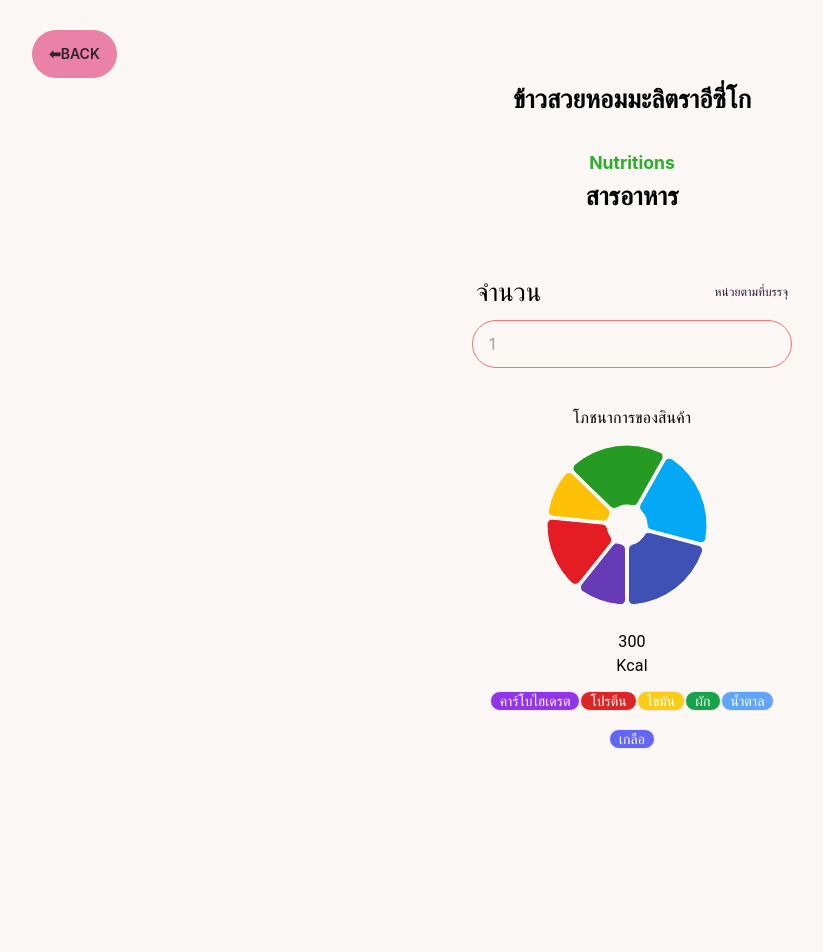
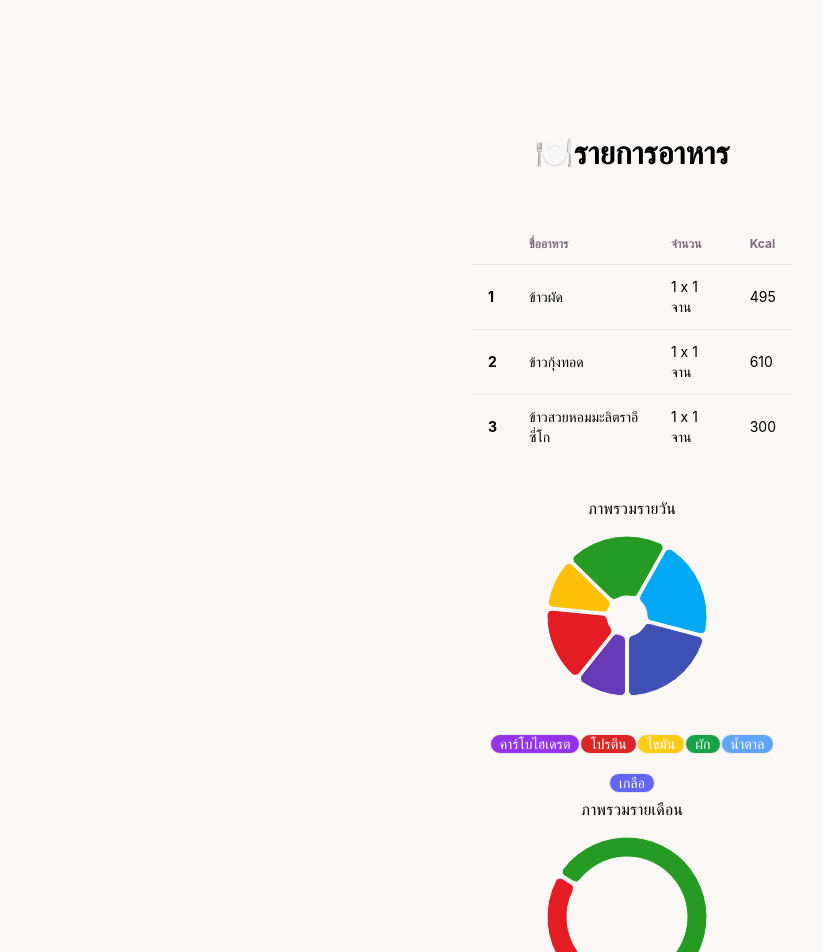
Before and after one commit to lucalugie/CaloCheck-Hackathon, a React (Create React App) app in the folder frontend/: page / in a window 1280 px wide. Shown: the top 952 px of the page, without its empty margins (8-831 px from the left). Before the commit the page ends 805 px from the top, so only its background shows below. Built offline with nearby package versions, Linux system fonts and the light colour scheme.

Commit message:
Datastatus
Datastatus

```diff
--- a/frontend/src/App.js
+++ b/frontend/src/App.js
@@ -4,13 +4,15 @@
 // import Addfood from "./components/Addfood";
 // import Cookfood from "./components/Cookfood";
 // import Buyfood from "./components/Buyfood";
-import Pastfood from "./components/Pastfood";
+// import Pastfood from "./components/Pastfood";
 // import PieColor from "./components/Piedayly";
 // import TodayFood from "./components/TodayFood";
+// import PieAll from "./components/Pieall";
+import Datastatus from "./components/Datastatus";
 function App() {
   return (
     <>
-      <Pastfood/>
+      <Datastatus/>
     </>
   );
 }
--- /dev/null
+++ b/frontend/src/components/Datastatus.js
@@ -0,0 +1,77 @@
+import React from "react";
+import styled from "styled-components";
+import PieAll from "./Pieall";
+
+const Datastatus = ({ className }) => (
+  <div className={className}>
+  <div className="data">
+  <div className="form-control w-full max-w-xs">
+  <div className="overflow-x-auto">
+  <div className="Text">
+      <h1>
+        <b>🍽️รายการอาหาร</b>
+        <br/>
+      </h1>
+    </div>
+  <table className="table">
+    {/* head */}
+    <thead>
+      <tr>
+        <th></th>
+        <th>ชื่ออาหาร</th>
+        <th>จำนวน</th>
+        <th>Kcal</th>
+      </tr>
+    </thead>
+    <tbody>
+      {/* row 1 */}
+      <tr>
+        <th>1</th>
+        <td>ข้าวผัด</td>
+        <td>1 x 1 จาน </td>
+        <td>495</td>
+      </tr>
+      {/* row 2 */}
+      <tr>
+        <th>2</th>
+        <td>ข้าวกุ้งทอด</td>
+        <td>1 x 1 จาน </td>
+        <td>610</td>
+      </tr>
+      {/* row 3 */}
+      <tr>
+        <th>3</th>
+        <td>ข้าวสวยหอมมะลิตราอีซี่โก</td>
+        <td>1 x 1 จาน</td>
+        <td>300</td>
+      </tr>
+    </tbody>
+  </table>
+  <br/>
+</div>
+  <PieAll/>
+  </div>
+  </div>
+  </div>
+
+);
+export default styled(Datastatus)`
+.data {
+  font-size: calc(60% + 2vmin);
+  padding: 50px;
+  color: black;
+  display: flex;
+  flex-direction: column;
+  align-items: center;
+  justify-content: center;
+}
+.Text h1 {
+  font-size: calc(60% + 2vmin);
+  color: black;
+  display: flex;
+  flex-direction: column;
+  align-items: center;
+  justify-content: center;
+  margin-top: 5rem;
+}
+`;
--- /dev/null
+++ b/frontend/src/components/Pieall.js
@@ -0,0 +1,72 @@
+import * as React from "react";
+import Box from "@mui/material/Box";
+import Stack from "@mui/material/Stack";
+import Typography from "@mui/material/Typography";
+import { PieChart } from "@mui/x-charts/PieChart";
+
+const pieParams = { height: 200, margin: { right: 5 } };
+
+export default function PieAll() {
+  return (
+    <Stack direction="row" width="100%" textAlign="center" spacing={2}>
+      <Box flexGrow={1}>
+        <Typography>ภาพรวมรายวัน </Typography>
+        <PieChart
+          series={[
+            {
+              data: [
+                { value: 10, color: "#673ab7" },
+                { value: 15, color: "#e51c23" },
+                { value: 10, color: "#ffc107" },
+                { value: 20, color: "#259b24" },
+                { value: 20, color: "#03a9f4" },
+                { value: 20, color: "#3f51b5" },
+              ],
+
+              innerRadius: 20, //ช่องว่าง ตรงกลาง/ระหว่างส่วน วงใน
+              outerRadius: 80, //ช่องว่าง ตรงกลาง/ระหว่างส่วน วงนอก
+              paddingAngle: 2, //ส่วน เพิ่มหมุนขวา / หมุนซ้าย
+              cornerRadius: 5, //มุมของวงกลม
+              startAngle: -180, //ส่วน เพิ่มหมุนขวา / ลบหมุนซ้าย *ส่วนขวาอยู่ที่เดิม
+              endAngle: 180, //ส่วน เพิ่มหมุนขวา / ลบหมุนซ้าย *ส่วนซ้ายอยู่ที่เดิม
+              cx: 150, //ขยับแนวนอนทั้งรูป
+              cy: 90, //ขยับแนวตั้งทั้งรูป
+            },
+          ]}
+          {...pieParams}
+        />
+        <div className="badge badge bg-purple-600 text-white">คาร์โบไฮเดรต</div>
+        <div className="badge badge bg-red-600 text-white">โปรตีน</div>
+        <div className="badge badge bg-yellow-400 text-white">ไขมัน</div>
+        <div className="badge badge bg-green-600 text-white">ผัก</div>
+        <div className="badge badge bg-blue-400 text-white">น้ำตาล</div>
+        <div className="badge badge bg-indigo-500 text-white">เกลือ</div>
+        <Typography>ภาพรวมรายเดือน</Typography>
+        <PieChart
+          series={[
+            {
+              data: [
+                { value: 10, color: "#ffc107" },
+                { value: 15, color: "#e51c23" },
+                { value: 50, color: "#259b24" },
+              ],
+
+              innerRadius: 60, //ช่องว่าง ตรงกลาง/ระหว่างส่วน วงใน
+              outerRadius: 80, //ช่องว่าง ตรงกลาง/ระหว่างส่วน วงนอก
+              paddingAngle: 2, //ส่วน เพิ่มหมุนขวา / หมุนซ้าย
+              cornerRadius: 5, //มุมของวงกลม
+              startAngle: -180, //ส่วน เพิ่มหมุนขวา / ลบหมุนซ้าย *ส่วนขวาอยู่ที่เดิม
+              endAngle: 180, //ส่วน เพิ่มหมุนขวา / ลบหมุนซ้าย *ส่วนซ้ายอยู่ที่เดิม
+              cx: 150, //ขยับแนวนอนทั้งรูป
+              cy: 90, //ขยับแนวตั้งทั้งรูป
+            },
+          ]}
+          {...pieParams}
+        />
+        <div className="badge badge bg-yellow-400 text-white">กินเกินโภชนาการ </div>
+        <div className="badge badge bg-red-600 text-white">กินขาดโภชนาการ</div>
+        <div className="badge badge bg-green-600 text-white">กินตรงตามโภชนาการ</div>
+      </Box>
+    </Stack>
+  );
+}
```
